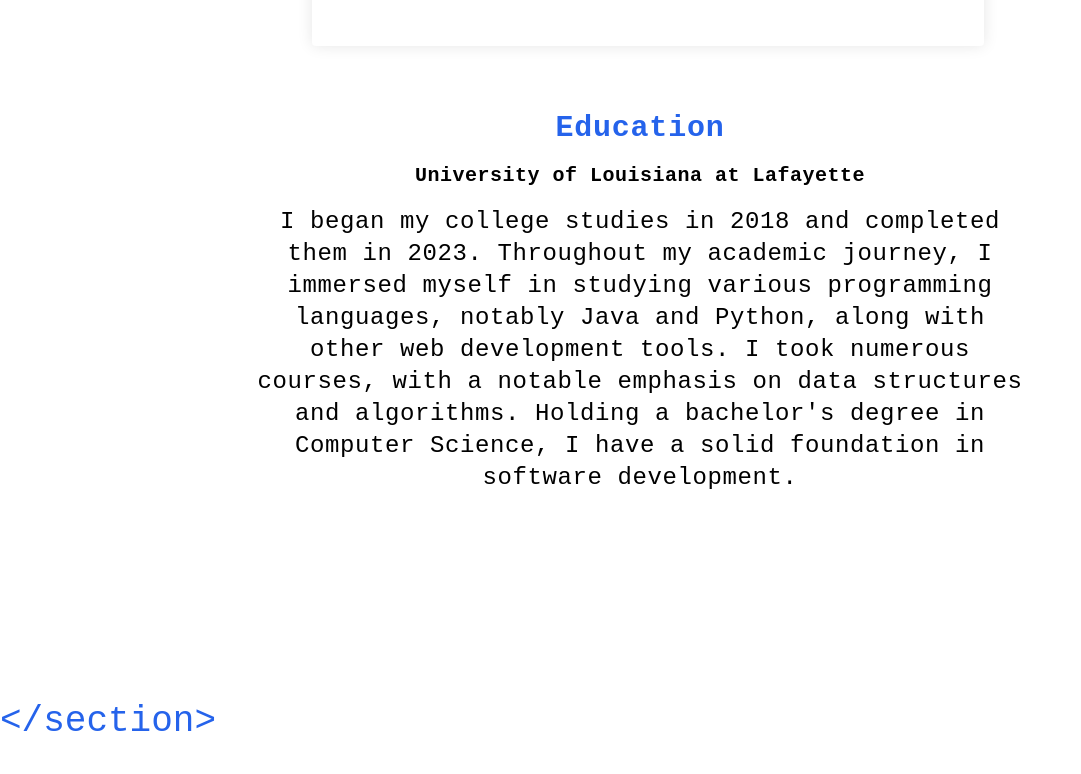
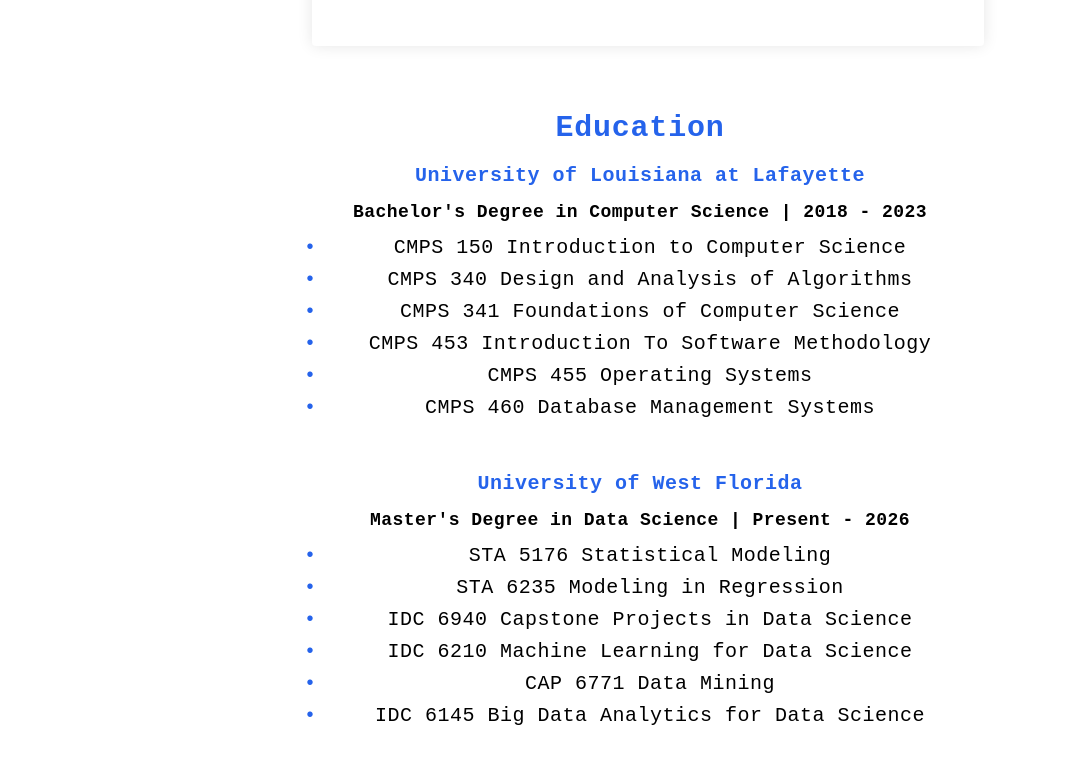
Before and after one commit to John-Naquin/Portfolio, a React (Create React App) app: page / in a window 1280 px wide. Shown: the part 1598-2372 px from the top of the page, without its empty margins (0-1081 px from the left). Built offline with nearby package versions, Linux system fonts and the light colour scheme.

Commit message:
Changed work date. Changed and added to About. Changed heading in Hero

```diff
--- a/src/components/About.js
+++ b/src/components/About.js
@@ -85,13 +85,36 @@
                         </div>
                     </div>
                 </div>
-                <h3 className="text-3xl font-bold tracking-wide mt-8 text-blue-600">Education</h3>
-                <h4 className="text-xl font-bold tracking-wide mt-4 text-black">University of Louisiana at Lafayette</h4>
-                <div className="mt-4 max-w-3xl mx-auto mb-6">
-                    <p className="text-xl md:text-2xl tracking-wide">
-                        I began my college studies in 2018 and completed them in 2023. Throughout my academic journey, I immersed myself in studying various programming languages, notably Java and Python, along with other web development tools. I took numerous courses, with a notable emphasis on data structures and algorithms. Holding a bachelor's degree in Computer Science, I have a solid foundation in software development.
-                    </p>
+                <div className="mb-20">
+                <h3 className="text-3xl font-bold tracking-wide mt-8 text-blue-600 text-center">Education</h3>
+
+                <div className="mb-12">
+                    <h4 className="text-xl font-bold tracking-wide mt-4 text-blue-600 text-center">University of Louisiana at Lafayette</h4>
+                    <h5 className="text-lg font-semibold tracking-wide mt-2 text-black text-center">Bachelor's Degree in Computer Science | 2018 - 2023</h5>
+                    <ul className="text-lg md:text-xl tracking-wide mt-2 mx-auto max-w-2xl pl-0">
+                        <li className="my-1 pl-5 relative list-none before:content-['•'] before:absolute before:left-0 before:text-blue-600">CMPS 150 Introduction to Computer Science</li>
+                        <li className="my-1 pl-5 relative list-none before:content-['•'] before:absolute before:left-0 before:text-blue-600">CMPS 340 Design and Analysis of Algorithms</li>
+                        <li className="my-1 pl-5 relative list-none before:content-['•'] before:absolute before:left-0 before:text-blue-600">CMPS 341 Foundations of Computer Science</li>
+                        <li className="my-1 pl-5 relative list-none before:content-['•'] before:absolute before:left-0 before:text-blue-600">CMPS 453 Introduction To Software Methodology</li>
+                        <li className="my-1 pl-5 relative list-none before:content-['•'] before:absolute before:left-0 before:text-blue-600">CMPS 455 Operating Systems</li>
+                        <li className="my-1 pl-5 relative list-none before:content-['•'] before:absolute before:left-0 before:text-blue-600">CMPS 460 Database Management Systems</li>
+                    </ul>
                 </div>
+
+                <div className="mb-12">
+                    <h4 className="text-xl font-bold tracking-wide mt-4 text-blue-600 text-center">University of West Florida</h4>
+                    <h5 className="text-lg font-semibold tracking-wide mt-2 text-black text-center">Master's Degree in Data Science | Present - 2026</h5>
+                    <ul className="text-lg md:text-xl tracking-wide mt-2 mx-auto max-w-2xl pl-0">
+                        <li className="my-1 pl-5 relative list-none before:content-['•'] before:absolute before:left-0 before:text-blue-600">STA 5176 Statistical Modeling</li>
+                        <li className="my-1 pl-5 relative list-none before:content-['•'] before:absolute before:left-0 before:text-blue-600">STA 6235 Modeling in Regression</li>
+                        <li className="my-1 pl-5 relative list-none before:content-['•'] before:absolute before:left-0 before:text-blue-600">IDC 6940 Capstone Projects in Data Science</li>
+                        <li className="my-1 pl-5 relative list-none before:content-['•'] before:absolute before:left-0 before:text-blue-600">IDC 6210 Machine Learning for Data Science</li>
+                        <li className="my-1 pl-5 relative list-none before:content-['•'] before:absolute before:left-0 before:text-blue-600">CAP 6771 Data Mining</li>
+                        <li className="my-1 pl-5 relative list-none before:content-['•'] before:absolute before:left-0 before:text-blue-600">IDC 6145 Big Data Analytics for Data Science</li>
+                    </ul>
+                </div>
+            </div>
+
             </div>
             <p className={`text-4xl text-blue-600 absolute bottom-0 left-0 transform ${bottomTagVisible ? 'translate-x-0' : '-translate-x-full'} transition-transform duration-700`} ref={bottomTagRef}>&lt;/section&gt;</p>
         </section>
--- a/src/components/Hero.js
+++ b/src/components/Hero.js
@@ -21,7 +21,7 @@
           "Software Developer",
           1000,
           "",
-          "Full Stack Developer",
+          "Data Scientist",
           1000,
           "",
         ]}
@@ -32,7 +32,7 @@
 
       <div className="mt-4 max-w-3xl mx-auto mb-6">
         <p className="text-xl md:text-2xl tracking-wide">
-          I'm a Full Stack Developer and Software Developer with a bachelor's in Computer Science, passionate about both tech and space. 🌎
+        I'm a Data Scientist and Software Developer with a bachelor's in Computer Science. I am currently pursuing my master's in Data Science. I am passionate about both tech and space. 🌎
         </p>
       </div>
 
--- a/src/components/Work.js
+++ b/src/components/Work.js
@@ -49,11 +49,11 @@
 
             <div className="mb-20">
                 <h4 className="text-xl font-bold tracking-wide mt-4 text-blue-600 text-center">Mood Social and Dating</h4>
-                <h5 className="text-lg font-semibold tracking-wide mt-2 text-black text-center">Software Developer | Remote | October 2023 - Present</h5>
+                <h5 className="text-lg font-semibold tracking-wide mt-2 text-black text-center">Software Developer | Remote | October 2023 - June 2024</h5>
                 <ul className="text-lg md:text-xl tracking-wide mt-4 mx-auto max-w-2xl pl-0">
-                    <li className="my-3 pl-5 relative list-none before:content-['•'] before:absolute before:left-0 before:text-blue-600">Utilizing Android Studio and various code emulators to rigorously test and debug the Mood app, ensuring the code performs optimally across different devices and scenarios.</li>
-                    <li className="my-3 pl-5 relative list-none before:content-['•'] before:absolute before:left-0 before:text-blue-600">Developing the front end of the Mood app with React.js and the back end with Python to deliver a seamless and responsive user experience. The app has over 1,000 downloads across iOS and Android, with more than 300 daily active users.</li>
-                    <li className="my-3 pl-5 relative list-none before:content-['•'] before:absolute before:left-0 before:text-blue-600">Developing key features for the app including an admin portal with app insights and specialized account management, a verification system for monthly payments or social media, and the integration of OpenAI's advanced AI capabilities to enhance conversational skills.</li>
+                    <li className="my-3 pl-5 relative list-none before:content-['•'] before:absolute before:left-0 before:text-blue-600">Utilized Android Studio and various code emulators to rigorously test and debug the Mood app, ensuring the code performed optimally across different devices and scenarios.</li>
+                    <li className="my-3 pl-5 relative list-none before:content-['•'] before:absolute before:left-0 before:text-blue-600">eveloped the front end of the Mood app with React Native and the back end with Python to deliver a seamless and responsive user experience. The app reached over 1,000 downloads across iOS and Android, with more than 300 daily active users.</li>
+                    <li className="my-3 pl-5 relative list-none before:content-['•'] before:absolute before:left-0 before:text-blue-600">Developed key features for the app, including an admin portal with app insights and specialized account management, a verification system for monthly payments or social media, and the integration of OpenAI's advanced AI capabilities to enhance conversational skills.</li>
                 </ul>
             </div>
 
```
